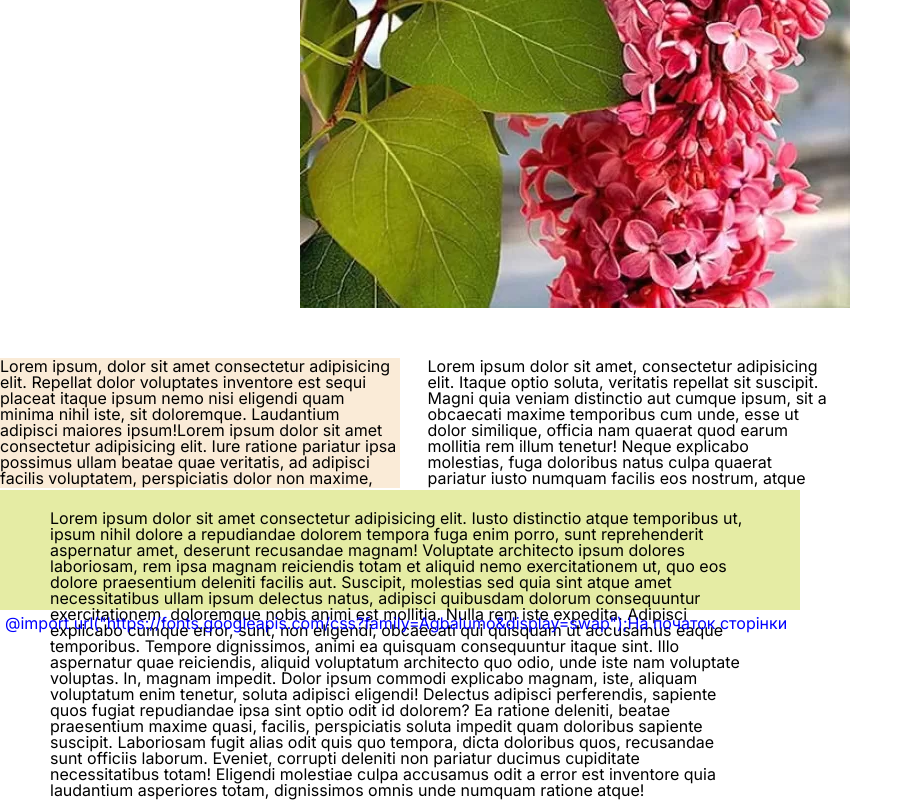
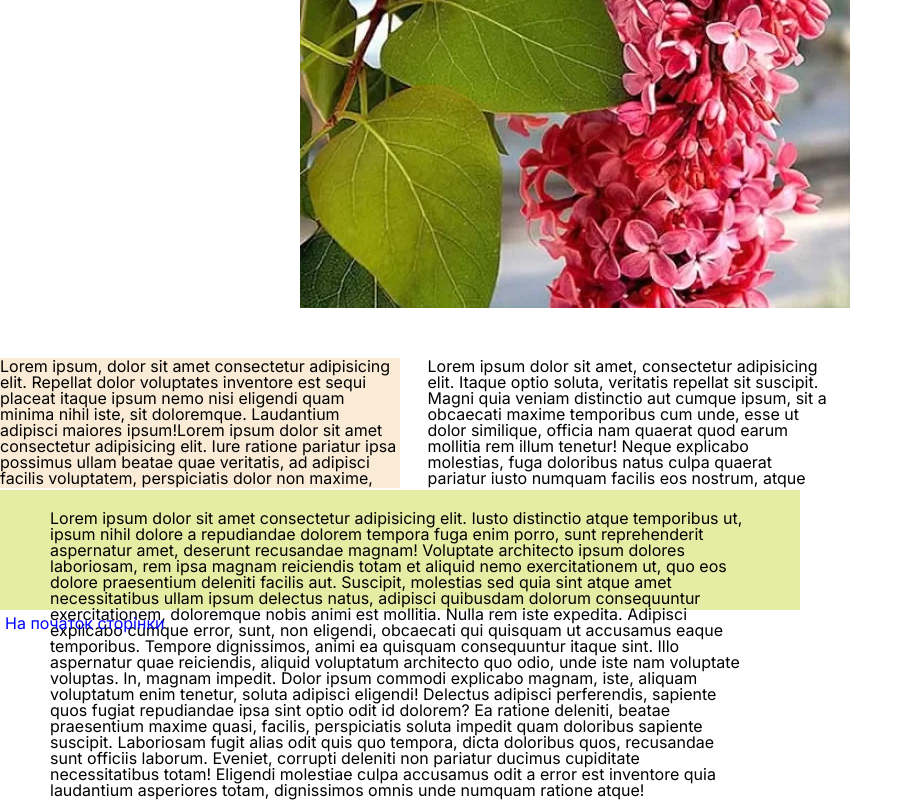
Before and after one commit to bknf/lessons, a plain HTML site: page lesson_6/index.html in a window 1280 px wide. Shown: the part 3011-3811 px from the top of the page, without its empty margins (0-913 px from the left). Drawn offline with Linux system fonts and the light colour scheme; a web font is replaced by a local one.

Commit message:
index.html

```diff
--- a/lesson_6/index.html
+++ b/lesson_6/index.html
@@ -126,7 +126,7 @@
       </div>
    </main>
    <footer>
-      <a href="#homework">@import url("https://fonts.googleapis.com/css?family=Agbalumo&display=swap");На початок сторінки </a>
+      <a href="#homework">На початок сторінки </a>
    </footer>
 </body>
 
```
